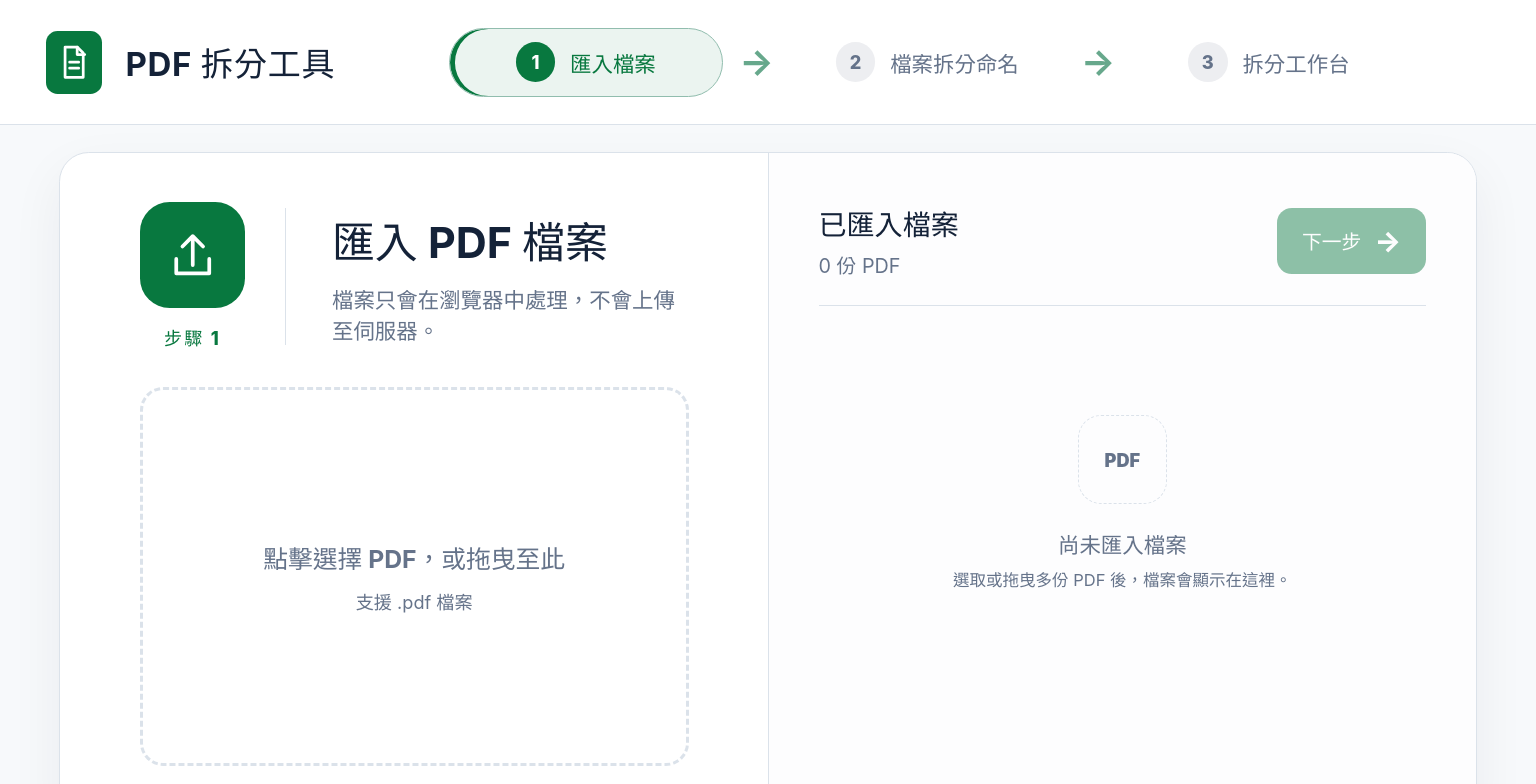
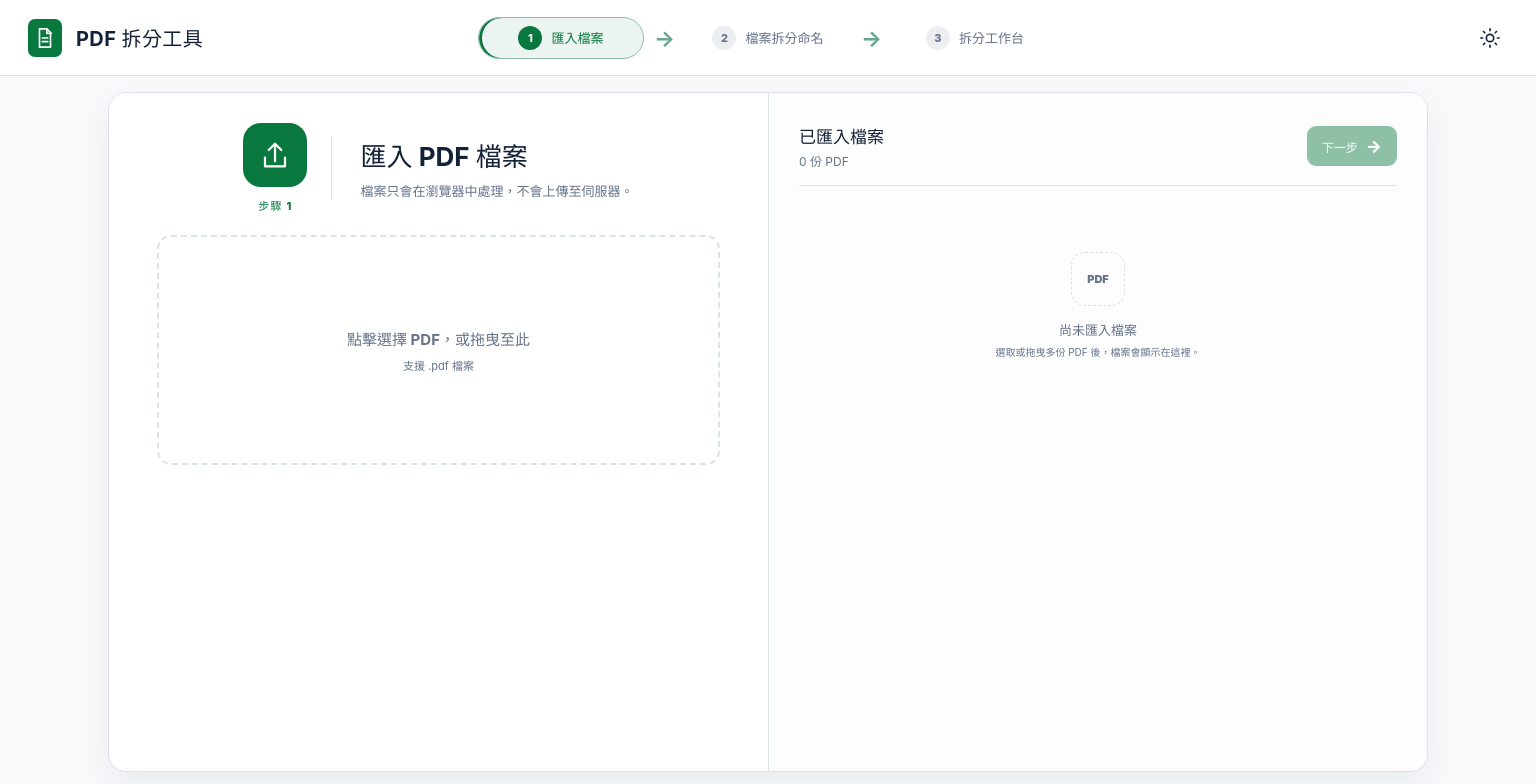
Before and after one commit to benitorhuang-svg/pdf_splite, a React (Vite) app: page / in a window 1536 px wide. Shown: the top 784 px of the page. Built offline with nearby package versions, Linux system fonts and the light colour scheme.

Commit message:
fix: keep PWA UI scale consistent across viewports

```diff
--- a/src/styles/section-1.css
+++ b/src/styles/section-1.css
@@ -4,19 +4,6 @@
   background: #f7f9fb;
   font-synthesis: none;
   --ui-scale: 1;
-}
-
-@media (min-width: 1024px) {
-  :root { --ui-scale: 1.25; }
-}
-@media (min-width: 1280px) {
-  :root { --ui-scale: 1.45; }
-}
-@media (min-width: 1536px) {
-  :root { --ui-scale: 1.65; }
-}
-@media (min-width: 1920px) {
-  :root { --ui-scale: 1.85; }
 }
 
 * { box-sizing: border-box; }
```
Also changed, not shown: 1 other file (tests, documents, lock files or other folders).
